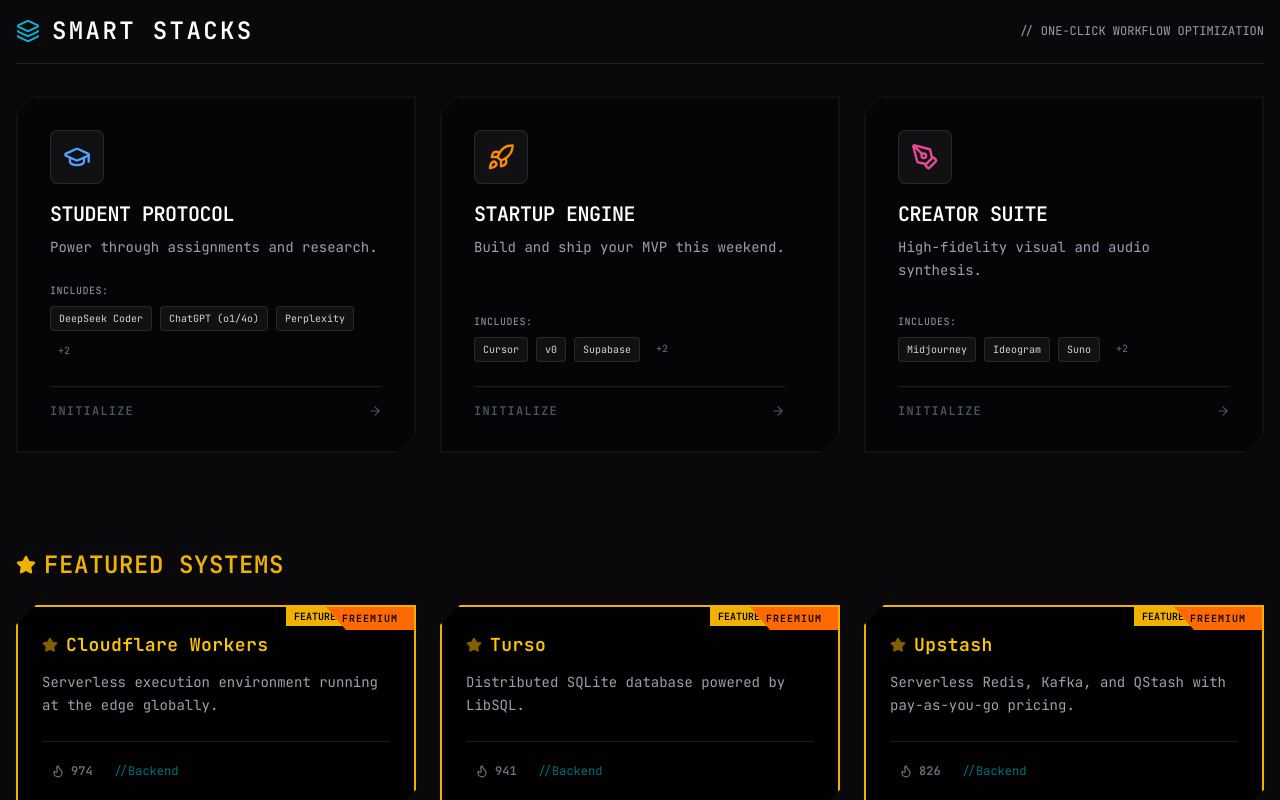
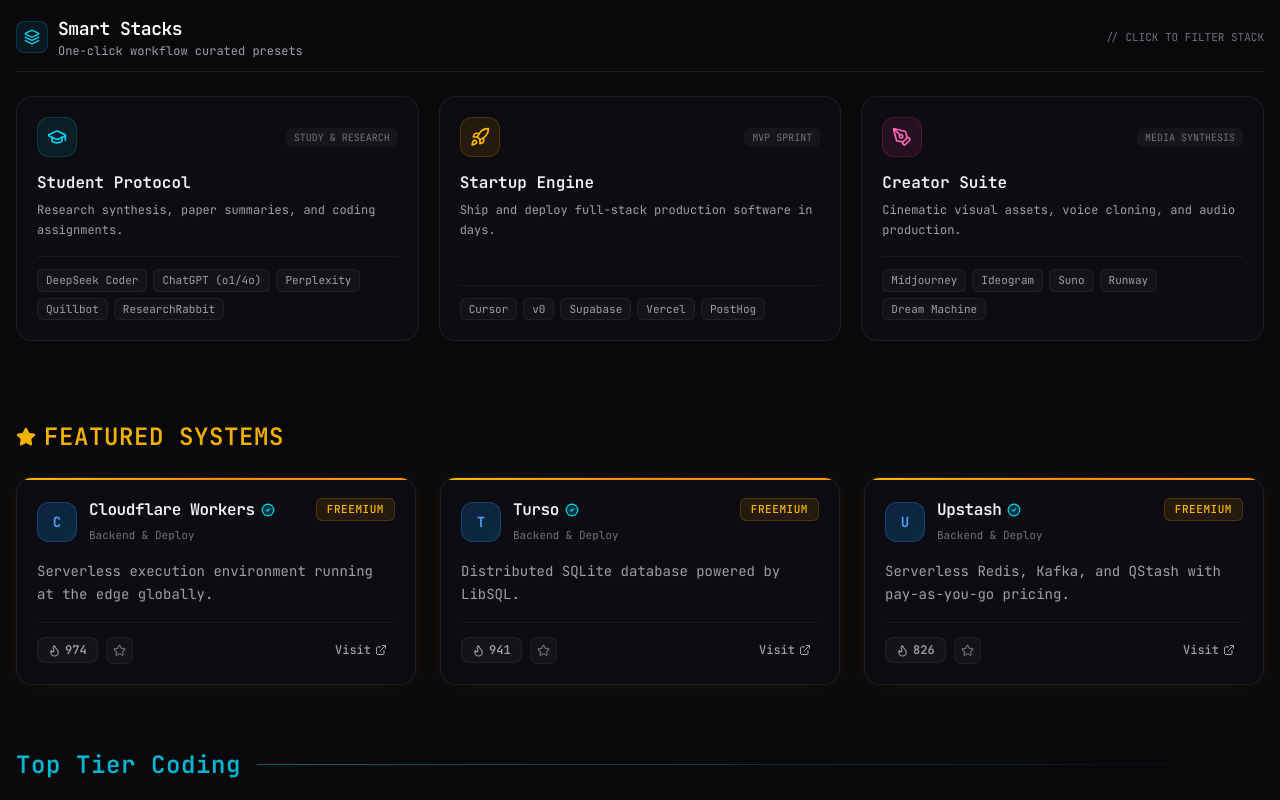
Before and after one commit to MKJaswanth/LetsVibeCode.v.2, a React (Vite) app: page / in a window 1280 px wide. Shown: the part 500-1300 px from the top of the page. Built offline with nearby package versions, Linux system fonts and the light colour scheme.

Commit message:
feat(cards): implement studio obsidian tool cards and smart stacks

```diff
--- a/src/components/SmartStacks.jsx
+++ b/src/components/SmartStacks.jsx
@@ -1,128 +1,116 @@
 import React from 'react';
 import { motion } from 'framer-motion';
-import { GraduationCap, Rocket, PenTool, Sparkles, Layers, ArrowRight } from 'lucide-react';
+import { GraduationCap, Rocket, PenTool, Layers, CheckCircle2 } from 'lucide-react';
 
 const stacks = [
   {
     id: 'student',
-    name: 'STUDENT PROTOCOL',
-    desc: 'Power through assignments and research.',
+    name: 'Student Protocol',
+    badge: 'STUDY & RESEARCH',
+    desc: 'Research synthesis, paper summaries, and coding assignments.',
     icon: GraduationCap,
-    color: 'text-blue-400',
-    border: 'group-hover:border-blue-400',
-    bg: 'group-hover:bg-blue-400/10',
-    tools: ['DeepSeek Coder', 'ChatGPT (o1/4o)', 'Perplexity', 'Quillbot', 'ResearchRabbit']
+    accent: 'cyan',
+    borderActive: 'border-cyan-500/60 shadow-[0_0_30px_rgba(6,182,212,0.15)]',
+    tagColor: 'bg-cyan-500/10 text-cyan-300 border-cyan-500/20',
+    iconBg: 'bg-cyan-500/10 text-cyan-400 border-cyan-500/20',
+    tools: ['DeepSeek Coder', 'ChatGPT (o1/4o)', 'Perplexity', 'Quillbot', 'ResearchRabbit'],
   },
   {
     id: 'startup',
-    name: 'STARTUP ENGINE',
-    desc: 'Build and ship your MVP this weekend.',
+    name: 'Startup Engine',
+    badge: 'MVP SPRINT',
+    desc: 'Ship and deploy full-stack production software in days.',
     icon: Rocket,
-    color: 'text-orange-400',
-    border: 'group-hover:border-orange-400',
-    bg: 'group-hover:bg-orange-400/10',
-    tools: ['Cursor', 'v0', 'Supabase', 'Vercel', 'PostHog']
+    accent: 'amber',
+    borderActive: 'border-amber-500/60 shadow-[0_0_30px_rgba(245,158,11,0.15)]',
+    tagColor: 'bg-amber-500/10 text-amber-300 border-amber-500/20',
+    iconBg: 'bg-amber-500/10 text-amber-400 border-amber-500/20',
+    tools: ['Cursor', 'v0', 'Supabase', 'Vercel', 'PostHog'],
   },
   {
     id: 'creator',
-    name: 'CREATOR SUITE',
-    desc: 'High-fidelity visual and audio synthesis.',
+    name: 'Creator Suite',
+    badge: 'MEDIA SYNTHESIS',
+    desc: 'Cinematic visual assets, voice cloning, and audio production.',
     icon: PenTool,
-    color: 'text-neon-pink',
-    border: 'group-hover:border-neon-pink',
-    bg: 'group-hover:bg-neon-pink/10',
-    tools: ['Midjourney', 'Ideogram', 'Suno', 'Runway', 'Dream Machine']
-  }
+    accent: 'pink',
+    borderActive: 'border-pink-500/60 shadow-[0_0_30px_rgba(236,72,153,0.15)]',
+    tagColor: 'bg-pink-500/10 text-pink-300 border-pink-500/20',
+    iconBg: 'bg-pink-500/10 text-pink-400 border-pink-500/20',
+    tools: ['Midjourney', 'Ideogram', 'Suno', 'Runway', 'Dream Machine'],
+  },
 ];
 
-const SmartStacks = ({ onSelectStack, activeStack }) => {
+export default function SmartStacks({ onSelectStack, activeStack }) {
   return (
-    <div className="max-w-7xl mx-auto px-4 mb-24">
-      <div className="flex items-center justify-between mb-8 border-b border-white/10 pb-4">
-        <div className="flex items-center gap-3">
-          <Layers className="text-neon-cyan" size={24} />
-          <h2 className="font-orbitron text-2xl text-white font-bold tracking-widest uppercase">
-            SMART STACKS
-          </h2>
+    <div className="max-w-7xl mx-auto px-4 mb-20">
+      <div className="flex items-center justify-between mb-6 pb-3 border-b border-white/[0.08]">
+        <div className="flex items-center gap-2.5">
+          <div className="w-8 h-8 rounded-lg bg-cyan-500/10 border border-cyan-500/20 flex items-center justify-center text-cyan-400">
+            <Layers size={16} />
+          </div>
+          <div>
+            <h2 className="font-bold text-lg text-white tracking-tight">Smart Stacks</h2>
+            <p className="text-xs text-zinc-400">One-click workflow curated presets</p>
+          </div>
         </div>
-        <span className="text-xs font-mono text-gray-400 hidden md:block">
-          // ONE-CLICK WORKFLOW OPTIMIZATION
+        <span className="text-[11px] font-mono text-zinc-500 hidden sm:inline">
+          // CLICK TO FILTER STACK
         </span>
       </div>
 
-      <div className="grid grid-cols-1 md:grid-cols-3 gap-6">
+      <div className="grid grid-cols-1 md:grid-cols-3 gap-5">
         {stacks.map((stack) => {
           const isActive = activeStack === stack.id;
+          const Icon = stack.icon;
 
           return (
-            <motion.button
+            <motion.div
               key={stack.id}
               onClick={() => onSelectStack(isActive ? null : stack)}
-              className={`group relative p-8 text-left border-2 transition-all duration-500 overflow-hidden flex flex-col h-full
-                ${isActive
-                  ? `border-${stack.color.split('-')[1]}-400 bg-white/5 shadow-[0_0_30px_rgba(0,0,0,0.5)]`
-                  : 'border-white/5 bg-black/40 hover:border-white/20'}
-              `}
-              style={{
-                clipPath: 'polygon(20px 0, 100% 0, 100% calc(100% - 20px), calc(100% - 20px) 100%, 0 100%, 0 20px)'
-              }}
-              whileHover={{ y: -5 }}
+              whileHover={{ y: -3 }}
+              transition={{ duration: 0.2 }}
+              className={`glass-card rounded-2xl p-5 cursor-pointer relative flex flex-col justify-between transition-all duration-300 ${
+                isActive ? `${stack.borderActive} bg-zinc-900/80` : 'hover:border-white/20'
+              }`}
             >
-              {/* Active Glow Background */}
-              {isActive && (
-                <div className={`absolute inset-0 bg-gradient-to-br ${stack.bg.replace('group-hover:', '')} opacity-20`} />
-              )}
-
-              {/* Hover Scanline */}
-              <div className="absolute top-0 left-0 w-full h-full bg-gradient-to-r from-transparent via-white/5 to-transparent -translate-x-full group-hover:animate-[shimmer_1.5s_infinite]" />
-
-              <div className="relative z-10 flex flex-col h-full">
-                <div className="flex justify-between items-start mb-4">
-                  <div className={`p-3 rounded-lg bg-white/5 border border-white/10 ${stack.color} group-hover:scale-110 transition-transform duration-300`}>
-                    <stack.icon size={28} />
+              <div>
+                <div className="flex items-center justify-between mb-3.5">
+                  <div className={`w-10 h-10 rounded-xl border flex items-center justify-center ${stack.iconBg}`}>
+                    <Icon size={20} />
                   </div>
-                  {isActive && (
-                    <span className="flex items-center gap-1 text-[10px] font-bold text-green-400 bg-green-400/10 px-2 py-1 rounded border border-green-400/20 animate-pulse">
-                      <span className="w-1.5 h-1.5 rounded-full bg-green-400" /> ACTIVE
+                  {isActive ? (
+                    <span className="inline-flex items-center gap-1 px-2.5 py-0.5 rounded-full bg-cyan-500/15 border border-cyan-500/30 text-cyan-300 text-[11px] font-mono font-semibold">
+                      <CheckCircle2 size={12} /> ACTIVE
+                    </span>
+                  ) : (
+                    <span className="px-2 py-0.5 rounded-md bg-white/[0.04] text-[10px] font-mono text-zinc-500 uppercase">
+                      {stack.badge}
                     </span>
                   )}
                 </div>
 
-                <h3 className={`font-orbitron text-xl font-black text-white mb-2 tracking-tight group-hover:${stack.color} transition-colors`}>
-                  {stack.name}
-                </h3>
+                <h3 className="font-semibold text-base text-zinc-100 mb-1.5">{stack.name}</h3>
+                <p className="text-xs text-zinc-400 leading-relaxed mb-4">{stack.desc}</p>
+              </div>
 
-                <p className="text-sm font-mono text-gray-400 mb-6 leading-relaxed">
-                  {stack.desc}
-                </p>
-
-                {/* Tool Preview Chips */}
-                <div className="mt-auto">
-                  <div className="text-[10px] font-mono text-gray-400 mb-2 uppercase tracking-wider">Includes:</div>
-                  <div className="flex flex-wrap gap-2">
-                    {stack.tools.slice(0, 3).map((tool) => (
-                      <span key={tool} className="text-[10px] px-2 py-1 rounded bg-white/5 border border-white/10 text-gray-300 whitespace-nowrap">
-                        {tool}
-                      </span>
-                    ))}
-                    {stack.tools.length > 3 && (
-                      <span className="text-[10px] px-2 py-1 text-gray-500">+{stack.tools.length - 3}</span>
-                    )}
-                  </div>
-                </div>
-
-                {/* Bottom Action Line */}
-                <div className={`mt-6 pt-4 border-t border-white/10 flex items-center justify-between text-xs font-bold tracking-widest transition-colors ${isActive ? stack.color : 'text-gray-600 group-hover:text-white'}`}>
-                  <span>{isActive ? 'SYSTEM ENGAGED' : 'INITIALIZE'}</span>
-                  <ArrowRight size={14} className={`transition-transform duration-300 ${isActive ? 'rotate-90' : 'group-hover:translate-x-1'}`} />
-                </div>
+              {/* Tool Chips Preview */}
+              <div className="pt-3 border-t border-white/[0.06] flex flex-wrap gap-1.5">
+                {stack.tools.map((toolName) => (
+                  <span
+                    key={toolName}
+                    className={`px-2 py-0.5 rounded-md text-[11px] font-mono border ${
+                      isActive ? stack.tagColor : 'bg-white/[0.03] text-zinc-400 border-white/[0.06]'
+                    }`}
+                  >
+                    {toolName}
+                  </span>
+                ))}
               </div>
-            </motion.button>
+            </motion.div>
           );
         })}
       </div>
     </div>
   );
-};
-
-export default SmartStacks;
+}
--- a/src/components/ToolCard.jsx
+++ b/src/components/ToolCard.jsx
@@ -1,96 +1,155 @@
 import React from 'react';
 import { motion } from 'framer-motion';
-import { ExternalLink, Star, Flame } from 'lucide-react';
+import { ExternalLink, Flame, Star, CheckCircle2, Sparkles } from 'lucide-react';
 
-const ToolCard = ({ tool, onClick, voteCount, hasVoted, onUpvote }) => {
-  const badgeColors = {
-    free: 'bg-green-500 text-black shadow-[0_0_10px_rgba(34,197,94,0.6)]',
-    freemium: 'bg-orange-500 text-black shadow-[0_0_10px_rgba(249,115,22,0.6)]',
-    paid: 'bg-neon-pink text-white shadow-[0_0_10px_rgba(255,0,170,0.6)]'
-  };
+const pricingStyles = {
+  free: 'bg-emerald-500/10 text-emerald-400 border-emerald-500/20',
+  freemium: 'bg-amber-500/10 text-amber-400 border-amber-500/20',
+  paid: 'bg-rose-500/10 text-rose-400 border-rose-500/20',
+};
 
-  // Determine if this is a "featured" tool
-  const isFeatured = tool.featured;
+const categoryGradients = {
+  'Top Tier Coding': 'from-cyan-500/20 to-blue-500/20 border-cyan-500/30 text-cyan-400',
+  'Intelligence Engines': 'from-indigo-500/20 to-purple-500/20 border-indigo-500/30 text-indigo-400',
+  'Visual Synthesis': 'from-pink-500/20 to-rose-500/20 border-pink-500/30 text-pink-400',
+  'Video & Audio': 'from-violet-500/20 to-fuchsia-500/20 border-violet-500/30 text-violet-400',
+  'Productivity': 'from-amber-500/20 to-orange-500/20 border-amber-500/30 text-amber-400',
+  'Frontend & UI': 'from-emerald-500/20 to-teal-500/20 border-emerald-500/30 text-emerald-400',
+  'Backend & Deploy': 'from-blue-500/20 to-sky-500/20 border-blue-500/30 text-blue-400',
+  'Research & Academic': 'from-teal-500/20 to-cyan-500/20 border-teal-500/30 text-teal-400',
+  'Tool Collections': 'from-zinc-500/20 to-neutral-500/20 border-zinc-500/30 text-zinc-400',
+};
+
+export default function ToolCard({
+  tool,
+  onClick,
+  voteCount = 0,
+  hasVoted = false,
+  onUpvote,
+  isBookmarked = false,
+  onToggleBookmark,
+}) {
+  const isVerified = tool.popular || tool.featured;
+  const gradientClass =
+    categoryGradients[tool.category] || 'from-zinc-500/20 to-neutral-500/20 border-zinc-500/30 text-zinc-400';
+
+  const initial = tool.name ? tool.name.charAt(0).toUpperCase() : '?';
 
   return (
     <motion.div
       onClick={() => onClick(tool)}
-      className={`group relative flex flex-col h-full backdrop-blur-md overflow-hidden transition-all duration-300 cursor-pointer
-        ${isFeatured ? 'bg-black/80 border-2 border-yellow-500 shadow-[0_0_25px_rgba(234,179,8,0.2)]' : 'bg-black/40 border border-white/10 hover:border-neon-cyan'}
-      `}
-      initial={{ opacity: 0, scale: 0.9 }}
-      animate={{ opacity: 1, scale: 1 }}
-      whileHover={{ scale: 1.02, translateY: -5 }}
-      style={{
-        clipPath: 'polygon(20px 0, 100% 0, 100% calc(100% - 20px), calc(100% - 20px) 100%, 0 100%, 0 20px)'
-      }}
+      whileHover={{ y: -3 }}
+      transition={{ duration: 0.2 }}
+      className={`glass-card rounded-2xl p-5 flex flex-col justify-between h-full cursor-pointer relative group overflow-hidden ${
+        tool.featured ? 'border-amber-500/30 shadow-[0_0_25px_rgba(245,158,11,0.08)]' : ''
+      }`}
     >
-      {/* Featured Banner */}
-      {isFeatured && (
-        <div className="absolute top-0 right-16 bg-yellow-500 text-black text-[10px] font-bold px-2 py-0.5 z-20">
-          FEATURED
-        </div>
+      {/* Featured Accent Stripe */}
+      {tool.featured && (
+        <div className="absolute top-0 left-0 right-0 h-0.5 bg-gradient-to-r from-amber-400 via-orange-400 to-amber-500" />
       )}
 
-      {/* Pricing Badge */}
-      <div className={`absolute top-0 right-0 px-4 py-1 text-[10px] font-bold tracking-widest uppercase z-20 ${badgeColors[tool.pricing]}`}
-           style={{ clipPath: 'polygon(0 0, 100% 0, 100% 100%, 20px 100%)' }}>
-        {tool.pricing}
+      <div>
+        {/* Card Header */}
+        <div className="flex items-start justify-between gap-3 mb-3.5">
+          <div className="flex items-center gap-3">
+            {/* Tool Icon Avatar */}
+            <div
+              className={`w-10 h-10 rounded-xl bg-gradient-to-br ${gradientClass} border flex items-center justify-center font-bold font-mono text-sm shadow-inner shrink-0`}
+            >
+              {initial}
+            </div>
+
+            <div>
+              <div className="flex items-center gap-1.5">
+                <h3 className="font-semibold text-base text-zinc-100 group-hover:text-cyan-300 transition-colors tracking-tight">
+                  {tool.name}
+                </h3>
+                {isVerified && (
+                  <span title="Verified AI Tool" className="text-cyan-400">
+                    <CheckCircle2 size={14} className="fill-cyan-400/20" />
+                  </span>
+                )}
+                {tool.isCustom && (
+                  <span className="px-1.5 py-0.2 rounded bg-purple-500/20 border border-purple-500/30 text-[10px] font-mono text-purple-300">
+                    Custom
+                  </span>
+                )}
+              </div>
+              <span className="text-[11px] font-mono text-zinc-500">{tool.category}</span>
+            </div>
+          </div>
+
+          {/* Pricing Badge */}
+          <span
+            className={`px-2.5 py-0.5 rounded-md text-[11px] font-mono font-medium border uppercase tracking-wider ${
+              pricingStyles[tool.pricing] || pricingStyles.freemium
+            }`}
+          >
+            {tool.pricing}
+          </span>
+        </div>
+
+        {/* Description */}
+        <p className="text-zinc-400 text-xs sm:text-sm line-clamp-2 leading-relaxed mb-4">
+          {tool.desc}
+        </p>
       </div>
 
-      {/* Affiliate/CTA Button (Visual Only for now) */}
-      {tool.affiliate && (
-         <div className="absolute bottom-4 right-4 z-20 opacity-0 group-hover:opacity-100 transition-opacity">
-            <span className="bg-neon-cyan text-black text-xs font-bold px-3 py-1 rounded-sm">
-               GET DEAL
-            </span>
-         </div>
-      )}
+      {/* Card Footer Actions */}
+      <div className="pt-3.5 border-t border-white/[0.06] flex items-center justify-between text-xs mt-auto">
+        {/* Left: Upvote & Bookmark Buttons */}
+        <div className="flex items-center gap-2">
+          {/* Upvote Button */}
+          <button
+            type="button"
+            onClick={(e) => {
+              e.stopPropagation();
+              onUpvote(tool.name, e);
+            }}
+            title={hasVoted ? 'Remove upvote' : 'Upvote tool'}
+            className={`flex items-center gap-1 px-2.5 py-1 rounded-lg transition-all duration-200 border ${
+              hasVoted
+                ? 'bg-rose-500/15 text-rose-300 border-rose-500/30 shadow-[0_0_12px_rgba(244,63,94,0.2)]'
+                : 'bg-white/[0.03] text-zinc-400 hover:text-zinc-200 hover:bg-white/[0.07] border-white/[0.06]'
+            }`}
+          >
+            <motion.div animate={hasVoted ? { scale: [1, 1.35, 1] } : {}}>
+              <Flame size={13} className={hasVoted ? 'fill-rose-400 text-rose-400' : ''} />
+            </motion.div>
+            <span className="font-mono text-xs font-semibold tabular-nums">{voteCount}</span>
+          </button>
 
-      {/* Content */}
-      <div className="relative z-10 p-6 flex flex-col h-full">
-        <div className="flex items-center gap-2 mb-3">
-            {isFeatured && <Star size={16} className="text-yellow-500 fill-yellow-500 animate-pulse" />}
-            <h3 className={`font-orbitron text-lg font-bold tracking-wide transition-colors ${isFeatured ? 'text-yellow-400' : 'text-white group-hover:text-neon-cyan'}`}>
-              {tool.name}
-            </h3>
+          {/* Bookmark Button */}
+          <button
+            type="button"
+            onClick={(e) => {
+              e.stopPropagation();
+              onToggleBookmark(tool.name, e);
+            }}
+            title={isBookmarked ? 'Remove from Saved' : 'Save tool'}
+            className={`p-1.5 rounded-lg transition-all duration-200 border ${
+              isBookmarked
+                ? 'bg-amber-400/15 text-amber-300 border-amber-400/30 shadow-[0_0_12px_rgba(251,191,36,0.2)]'
+                : 'bg-white/[0.03] text-zinc-500 hover:text-zinc-300 hover:bg-white/[0.07] border-white/[0.06]'
+            }`}
+          >
+            <Star size={13} className={isBookmarked ? 'fill-amber-400 text-amber-400' : ''} />
+          </button>
         </div>
 
-        <p className="text-gray-400 text-sm font-mono leading-relaxed group-hover:text-gray-200 transition-colors flex-grow">
-          {tool.desc}
-        </p>
-
-        {/* Footer */}
-        <div className="mt-6 pt-4 border-t border-white/10 flex justify-between items-center group-hover:border-neon-cyan/30">
-            <div className="flex items-center gap-3">
-                <button
-                    onClick={onUpvote}
-                    className={`flex items-center gap-1.5 px-2 py-1 rounded transition-all duration-300 ${
-                        hasVoted
-                        ? 'bg-neon-pink/20 text-neon-pink border border-neon-pink/50'
-                        : 'text-gray-500 hover:text-white hover:bg-white/5 border border-transparent'
-                    }`}
-                >
-                    <motion.div
-                        animate={hasVoted ? { scale: [1, 1.5, 1], rotate: [0, 15, -15, 0] } : {}}
-                    >
-                        <Flame size={14} className={hasVoted ? 'fill-neon-pink' : ''} />
-                    </motion.div>
-                    <span className="text-xs font-bold">{voteCount || 0}</span>
-                </button>
-                <span className="text-xs font-mono text-neon-cyan/60">
-                    //{tool.category.split(' ')[0]}
-                </span>
-            </div>
-            {!tool.affiliate && (
-                <span className="text-xs text-neon-pink opacity-0 -translate-x-2 group-hover:opacity-100 group-hover:translate-x-0 transition-all duration-300 flex items-center gap-1">
-                ANALYZE <ExternalLink size={10} />
-                </span>
-            )}
-        </div>
+        {/* Right: Direct Visit External Link */}
+        <a
+          href={tool.url}
+          target="_blank"
+          rel="noopener noreferrer"
+          onClick={(e) => e.stopPropagation()}
+          className="inline-flex items-center gap-1 text-zinc-400 hover:text-cyan-300 transition-colors py-1 px-2 rounded-md hover:bg-white/5 font-medium"
+        >
+          <span>Visit</span>
+          <ExternalLink size={12} />
+        </a>
       </div>
     </motion.div>
   );
-};
-
-export default ToolCard;
+}
```
